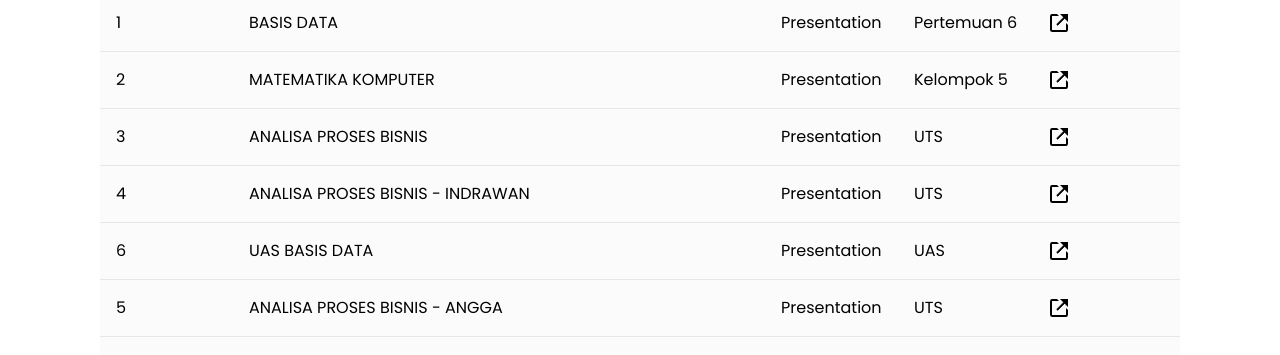
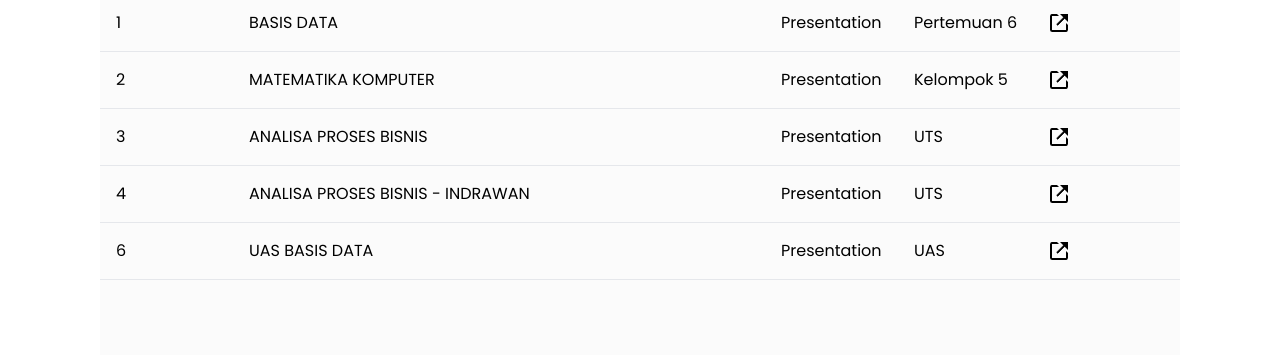
Before and after one commit to JuliAstaa/assigment-link, a website: page index.html in a window 1280 px wide. Shown: the part 69-424 px from the top of the page. Drawn offline with Linux system fonts and the light colour scheme.

Commit message:
delete some sh

```diff
--- a/index.html
+++ b/index.html
@@ -191,39 +191,6 @@
               </a>
             </div>
           </div>
-          <div
-            class="main-content lg:gap-4 p-4 w-full h-full border-b grid lg:grid-cols-8 grid-cols-8 content-center"
-          >
-            <div class="dark:text-white text-xs lg:text-base w-auto">5</div>
-            <div
-              class="lg:col-span-4 col-span-2 dark:text-white text-xs lg:text-base"
-            >
-              ANALISA PROSES BISNIS - ANGGA
-            </div>
-            <div
-              class="dark:text-white text-xs lg:text-base col-span-2 lg:col-span-1"
-            >
-              <h1>Presentation</h1>
-            </div>
-            <div
-              class="dark:text-white text-xs lg:text-base col-span-2 lg:col-span-1"
-            >
-              <h1>UTS</h1>
-            </div>
-            <div>
-              <a
-                target="_blank"
-                href="https://www.canva.com/design/DAGXCI257oU/fN0xbrFW6ChbF-z9Y5YVJw/edit?utm_content=DAGXCI257oU&utm_campaign=designshare&utm_medium=link2&utm_source=sharebutton"
-                class="w-full"
-              >
-                <img
-                  class="w-4 lg:w-auto link-external"
-                  src="icon/link-light.png"
-                  alt=""
-                />
-              </a>
-            </div>
-          </div>
         </div>
       </div>
     </div>
```
